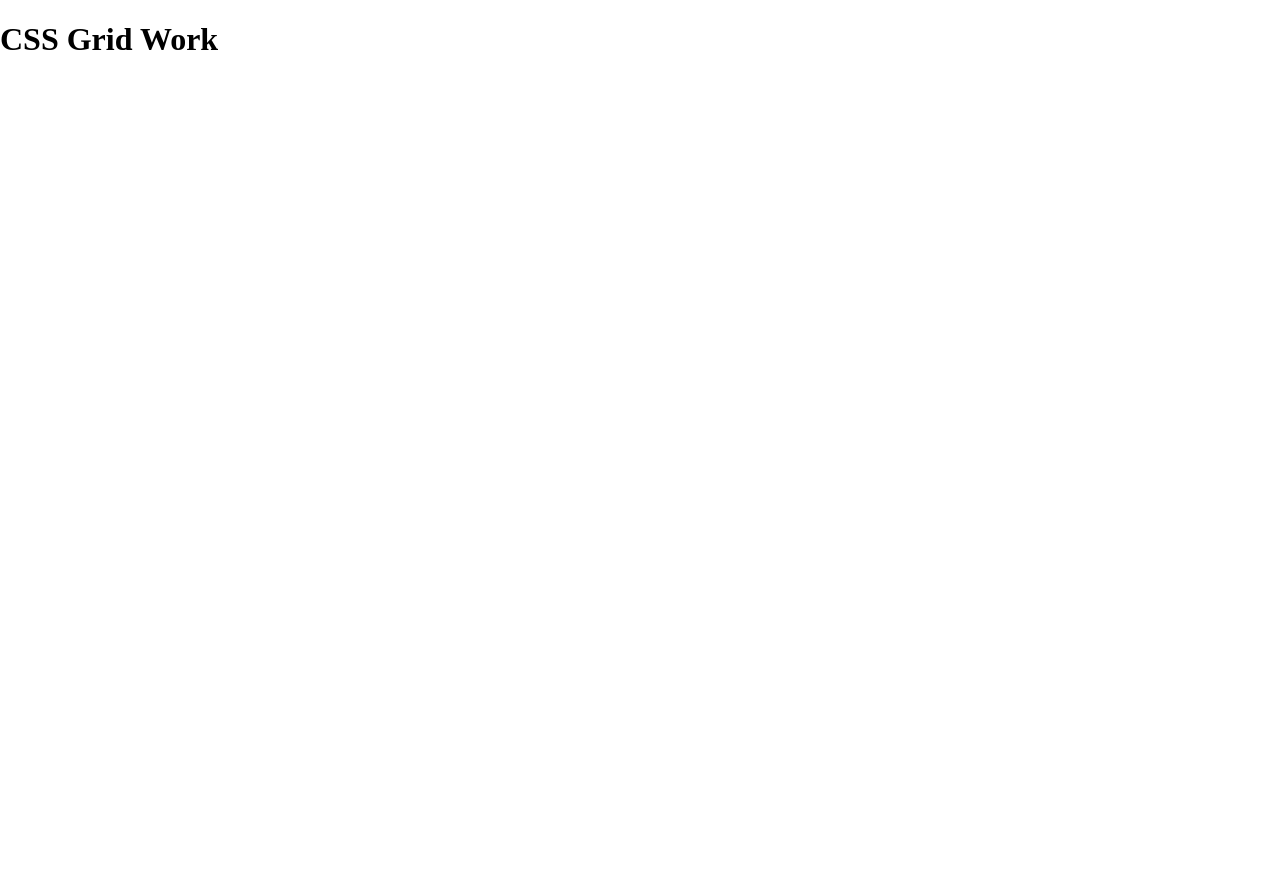
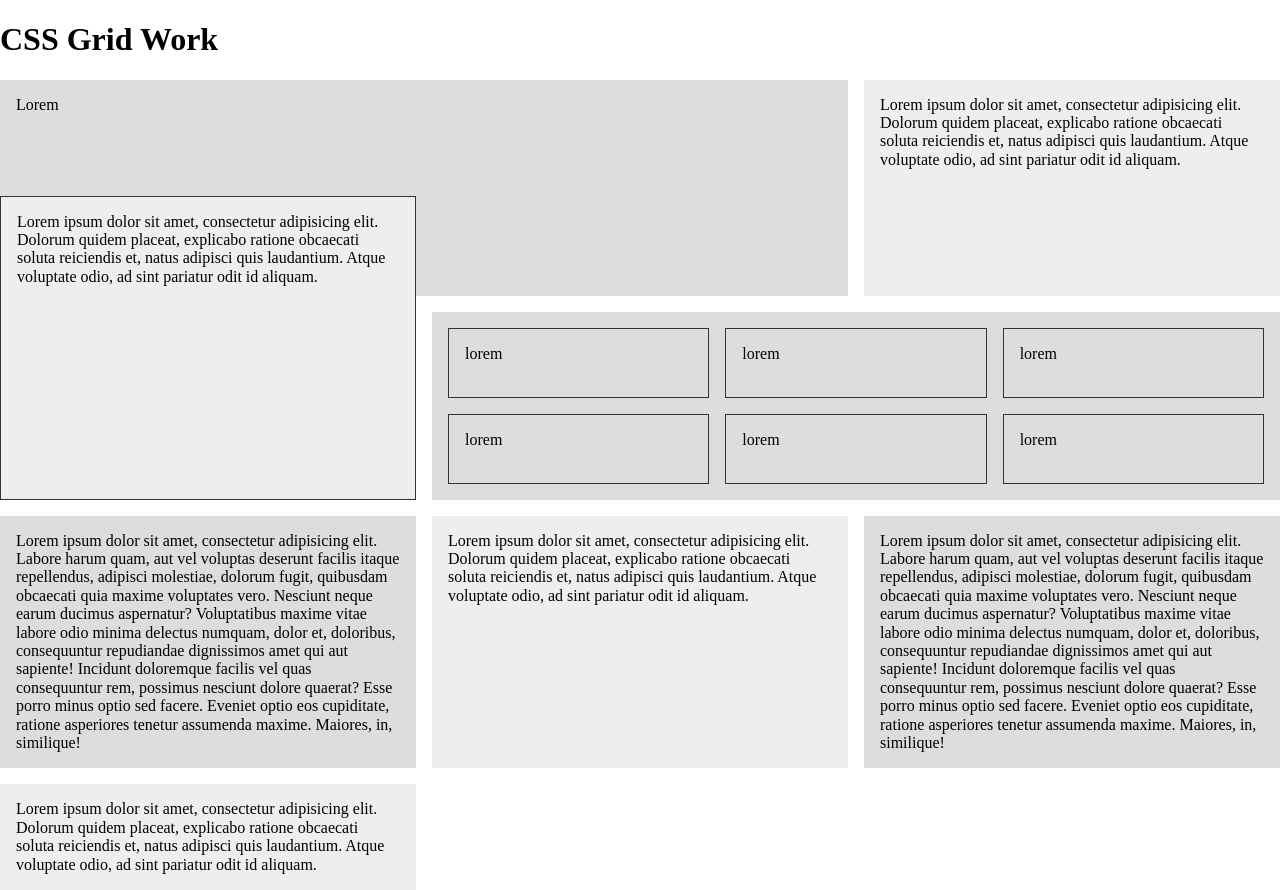
Before and after one commit to Joneseay/CSS-grid-work, a plain HTML site: page index.html in a window 1280 px wide. Before the commit the page ends 800 px from the top, so only its background shows below. Drawn offline with Linux system fonts and the light colour scheme.

Commit message:
basic work

```diff
--- a/index.html
+++ b/index.html
@@ -6,11 +6,43 @@
     <meta http-equiv= "X-UA-compatible" content="ie-edge">
     <link rel="stylesheet" href="normalize.css">
     <link rel="stylesheet" href="styles.css">
+    <link rel="stylesheet" href="images">
     <title>CSS Grid Work</title>
   </head>
   <body>
     <h1>CSS Grid Work</h1>
     <div class="wrapper">
+      <div class="box box1">
+        Lorem
+      </div>
+      <div class="box box2">
+        Lorem ipsum dolor sit amet, consectetur adipisicing elit. Dolorum quidem placeat, explicabo ratione obcaecati soluta reiciendis et, natus adipisci quis laudantium. Atque voluptate odio, ad sint pariatur odit id aliquam.
+      </div>
+      <div class="nested box box3">
+        <div>lorem</div>
+        <div>lorem</div>
+        <div>lorem</div>
+        <div>lorem</div>
+        <div>lorem</div>
+        <div>lorem</div>
+      </div>
+      <div class="box box4">
+        Lorem ipsum dolor sit amet, consectetur adipisicing elit. Dolorum quidem placeat, explicabo ratione obcaecati soluta reiciendis et, natus adipisci quis laudantium. Atque voluptate odio, ad sint pariatur odit id aliquam.
+      </div>
+      <div class="box box5">
+        Lorem ipsum dolor sit amet, consectetur adipisicing elit. Labore harum quam, aut vel voluptas deserunt facilis itaque repellendus, adipisci molestiae, dolorum fugit, quibusdam obcaecati quia maxime voluptates vero. Nesciunt neque earum ducimus aspernatur? Voluptatibus maxime vitae labore odio minima delectus numquam, dolor et, doloribus, consequuntur repudiandae dignissimos amet qui aut sapiente! Incidunt doloremque facilis vel quas consequuntur rem, possimus nesciunt dolore quaerat? Esse porro minus optio sed facere. Eveniet optio eos cupiditate, ratione asperiores tenetur assumenda maxime. Maiores, in, similique!
+      </div>
+      <div class="box box6">
+        Lorem ipsum dolor sit amet, consectetur adipisicing elit. Dolorum quidem placeat, explicabo ratione obcaecati soluta reiciendis et, natus adipisci quis laudantium. Atque voluptate odio, ad sint pariatur odit id aliquam.
+      </div>
+      <div class="box box7">
+        Lorem ipsum dolor sit amet, consectetur adipisicing elit. Labore harum quam, aut vel voluptas deserunt facilis itaque repellendus, adipisci molestiae, dolorum fugit, quibusdam obcaecati quia maxime voluptates vero. Nesciunt neque earum ducimus aspernatur? Voluptatibus maxime vitae labore odio minima delectus numquam, dolor et, doloribus, consequuntur repudiandae dignissimos amet qui aut sapiente! Incidunt doloremque facilis vel quas consequuntur rem, possimus nesciunt dolore quaerat? Esse porro minus optio sed facere. Eveniet optio eos cupiditate, ratione asperiores tenetur assumenda maxime. Maiores, in, similique!
+      </div>
+      <div class="box box8">
+        Lorem ipsum dolor sit amet, consectetur adipisicing elit. Dolorum quidem placeat, explicabo ratione obcaecati soluta reiciendis et, natus adipisci quis laudantium. Atque voluptate odio, ad sint pariatur odit id aliquam.
+      </div>
+
+
 
     </div>
 
--- a/styles.css
+++ b/styles.css
@@ -0,0 +1,62 @@
+*{
+  box-sizing: border-box;
+}
+
+img{
+  width: 100%;
+}
+
+.wrapper{
+  display: grid;
+  /* grid-template-columns:1fr 2fr 1fr; is a standard way can also use the below */
+  grid-template-columns: repeat(3, 1fr);
+  grid-gap:1em;
+  /* grid gap can be set using grid-gap-columns or grid-gap-rows if they need to be different */
+  /* grid-auto-rows: 100px; this sets the height of the rows */
+  /* grid-auto-columns: 200px; this will set the width but not override the template above */
+  grid-auto-rows: minmax(100px, auto);
+  /* makes the height flexible for the whole row meaning it will grow with the content */
+  /* justify-items: start; */
+}
+
+.wrapper > div{
+  background:#eee;
+  padding: 1em;
+}
+
+.wrapper > div:nth-child(odd){
+  background: #ddd;
+}
+
+.nested{
+  display: grid;
+  grid-template-columns: repeat(3, 1fr);
+  grid-auto-rows: 70px;
+  grid-gap: 1em;
+}
+
+.nested > div{
+  border: #333 1px solid;
+  padding: 1em;
+}
+.box1{
+  grid-column:1/3;
+  grid-row: 1/3;
+}
+
+.box2{
+  grid-column: 3;
+  grid-row: 1/3;
+}
+
+.box3{
+  grid-column: 2/4;
+  grid-row: 3;
+
+}
+
+.box4{
+  grid-column: 1;
+  grid-row: 2/4;
+  border: 1px solid #333;
+}
```
Also changed, not shown: images/Study Meme.jpeg (added), images/meme01.jpeg (added), images/meme02.jpeg (added), images/meme03.jpeg (added), images/meme04.jpeg (added), images/meme05.jpeg (added).
